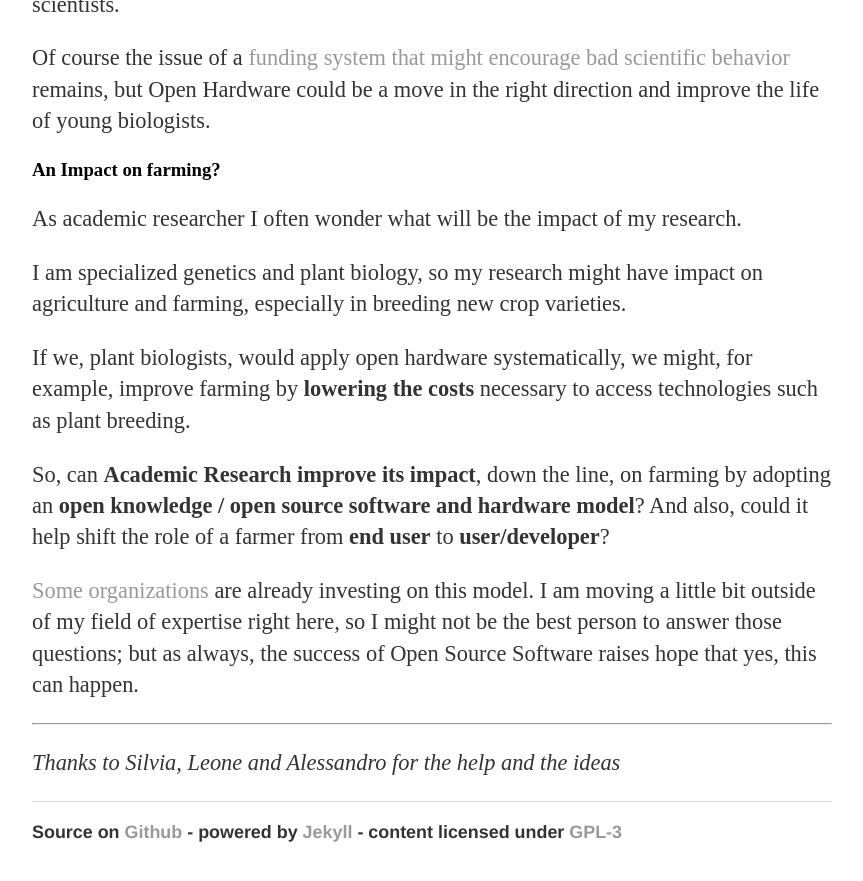
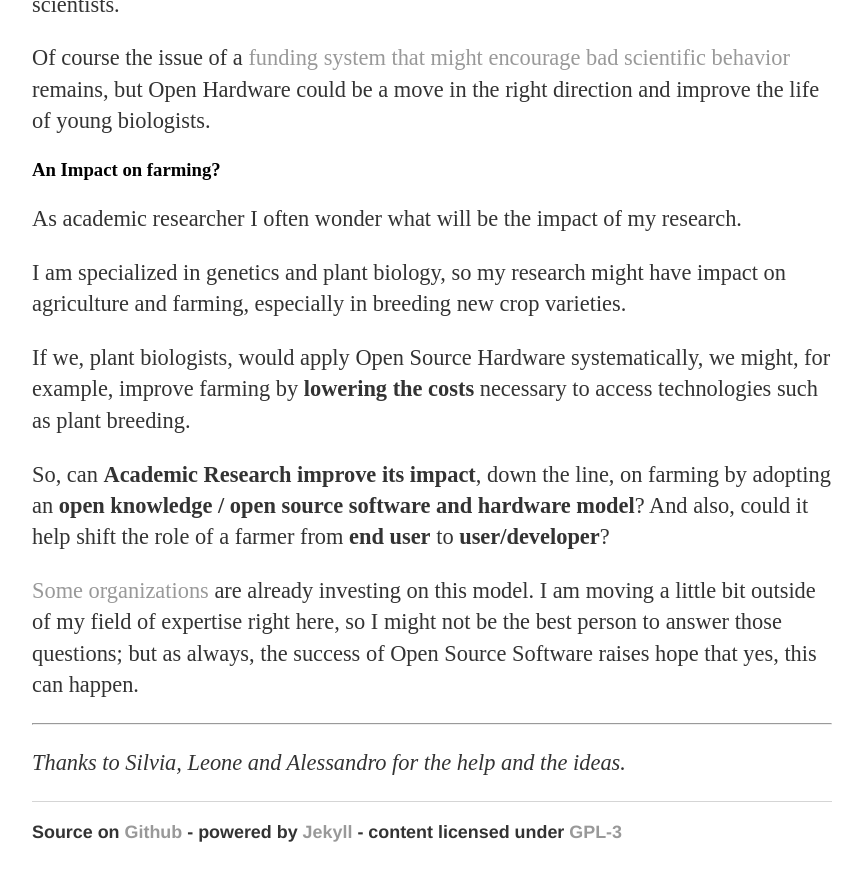
Before and after one commit to othomantegazza/otho-website, a Jekyll site: the page built from _posts/2017-05-26-fill-the-gap.md, in a window 1280 px wide and 900 px high, scrolled down 2990 px. Shown: the top 881 px of the window, without its empty margins (208-1071 px from the left). Built offline with Jekyll 4.4.1, drawn with Linux system fonts in a browser that asks for light colours; some of the changed text lies outside the part shown.

Commit message:
more minor fixes

```diff
--- a/_posts/2017-05-26-fill-the-gap.md
+++ b/_posts/2017-05-26-fill-the-gap.md
@@ -111,10 +111,10 @@ right direction and improve the life of young biologists.
 
 As academic researcher I often wonder what will be the impact of my research.
 
-I am specialized genetics and plant biology, so my research might have impact on
+I am specialized in genetics and plant biology, so my research might have impact on
 agriculture and farming, especially in breeding new crop varieties.
 
-If we, plant biologists, would apply open hardware systematically, we might, for
+If we, plant biologists, would apply Open Source Hardware systematically, we might, for
 example, improve farming by **lowering the costs** necessary to access technologies such
 as plant breeding.
 
@@ -129,4 +129,4 @@ the success of Open Source Software raises hope that yes, this can happen.
 
 ---
 
-*Thanks to Silvia, Leone and Alessandro for the help and the ideas*
+*Thanks to Silvia, Leone and Alessandro for the help and the ideas.*
```
Also changed, not shown: other parts of _posts/2017-05-26-fill-the-gap.md (+3 -3 lines).
